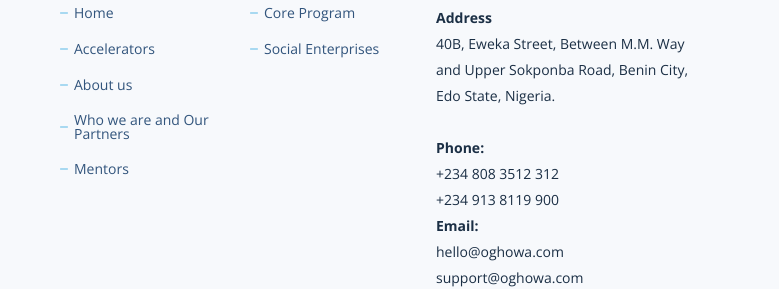
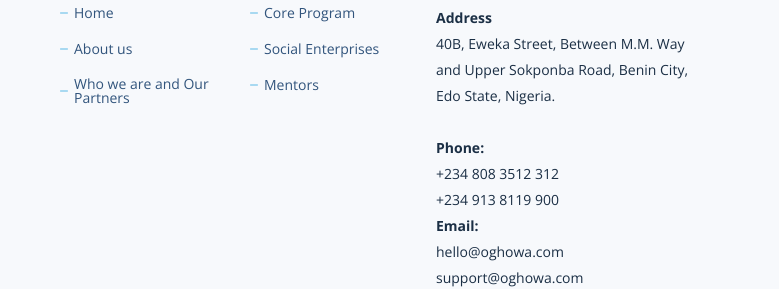
Before and after one commit to PharaohNecho/Oghowa, a plain HTML site: page home/home.html in a window 1280 px wide. Shown: the part 3569-3858 px from the top of the page, 501-1280 px from the left. Drawn offline with nearby package versions, Linux system fonts and the light colour scheme.

Commit message:
Add files via upload

```diff
--- a/home/home.html
+++ b/home/home.html
@@ -324,10 +324,8 @@
             <h4>Easy Access</h4>
             <ul>
               <li><i class="bi bi-dash"></i> <a href="home.html">Home</a></li>
-              <li><i class="bi bi-dash"></i> <a href="acce.html">Accelerators</a></li>
               <li><i class="bi bi-dash"></i> <a href="about.html">About us</a></li>
               <li><i class="bi bi-dash"></i> <a href="contact.html">Who we are and Our Partners</a></li>
-              <li><i class="bi bi-dash"></i> <a href="team.html">Mentors</a></li>
             </ul>
           </div>
 
@@ -336,6 +334,7 @@
             <ul>
               <li><i class="bi bi-dash"></i> <a href="#">Core Program</a></li>
               <li><i class="bi bi-dash"></i> <a href="#">Social Enterprises</a></li>
+                <li><i class="bi bi-dash"></i> <a href="team.html">Mentors</a></li>
             </ul>
           </div>
 
```
